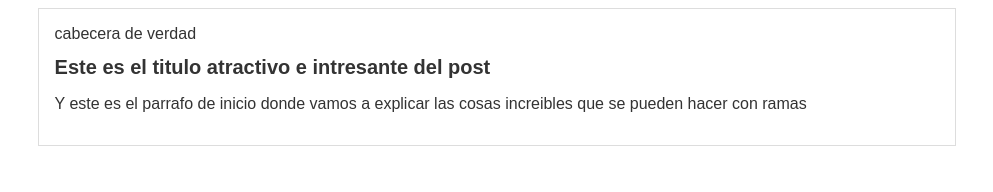
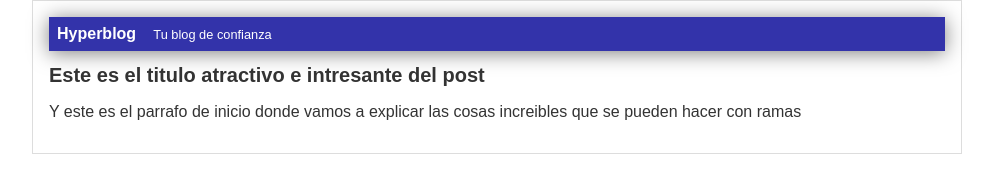
Before and after one commit to luiscarlosmartg/hyperblog, a plain HTML site: page blogpost.html in a window 1280 px wide. Shown: the whole page, without its empty margins (143-1136 px from the left). Drawn offline with Linux system fonts and the light colour scheme.

Commit message:
Finalizada la cabecera con diseño azul

```diff
--- a/blogpost.html
+++ b/blogpost.html
@@ -7,7 +7,10 @@
 	<body>
 		<div id="container">
 			<div id="cabecera">
-				cabecera de verdad
+				Hyperblog
+				<span id="tagline">
+				Tu blog de confianza
+				</span>
 			</div>
 			<div id="post">
 				<h1>Este es el titulo atractivo e intresante
--- a/css/estilos.css
+++ b/css/estilos.css
@@ -3,6 +3,24 @@ body
 	color: #333;
 	text-align: center;
 	font-family: "Arial";
+	font-size: 16px;
+	margin: 0;
+	padding: 0;
+}
+#cabecera
+{
+	background: #33A;
+	box-shadow: 0px 2px 20px 0px rgba(0,0,0,0.5);
+	color: white;
+	font-weight: bold;
+	margin: 0;
+	padding: 0.5em;
+}
+#cabecera #tagline
+{
+	padding: 0 0 0 1em;
+	font-weight: normal;
+	font-size: 0.8em;
 }
 #container
 {
```
